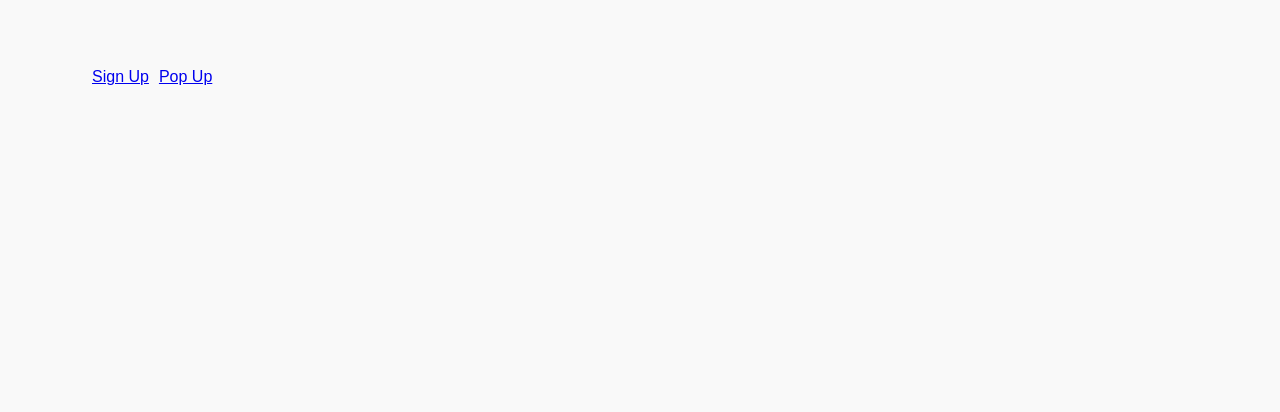
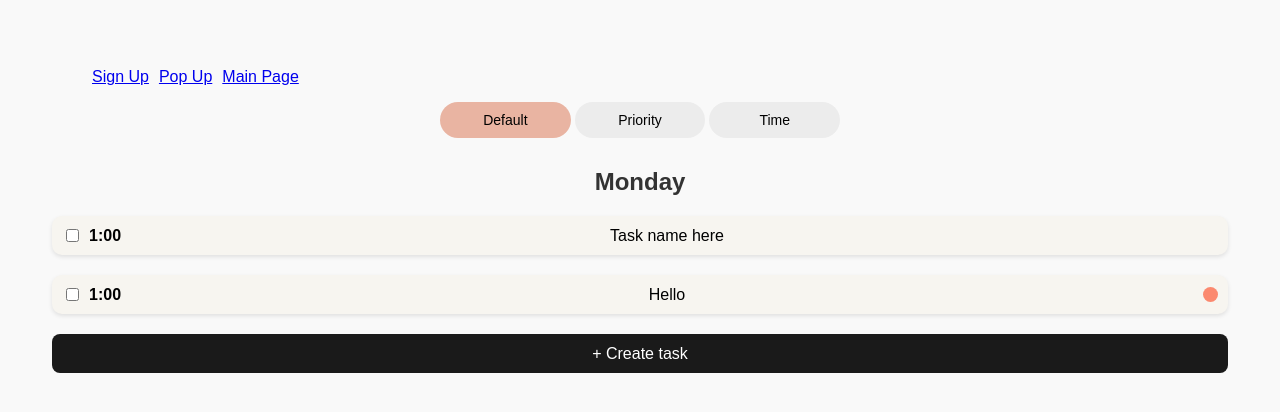
Before and after one commit to wesleynw/todolist-react, a React (Vite) app in the folder frontend/: page /todoList/main_body in a window 1280 px wide. Before the commit this address had no page. Shown: the top 412 px of the page. Built offline with nearby package versions, Linux system fonts and the light colour scheme.

Commit message:
combining the pages

```diff
--- a/frontend/src/App.jsx
+++ b/frontend/src/App.jsx
@@ -4,7 +4,7 @@ import './App.css'
 import Signup from './signup/Signup.jsx'
 import Popup from './todoList/Popup/Popup.jsx'
 import NavBar from './Components/NavBar'
-import MainBody from './todoList/main_body/main_body.jsx'
+import MainBody from './todoList/main_body/MainBody'
 
 function App() {
   const [count, setCount] = useState(0)
@@ -16,6 +16,7 @@ function App() {
       <Routes>
         <Route path='/signup' element = {<Signup />} />
         <Route path = '/todoList/Popup' element = {<Popup/>} />
+        <Route path = '/todoList/main_body' element = {<MainBody/>} />
       </Routes>
     </>
   )
--- a/frontend/src/Components/Day/day.css
+++ b/frontend/src/Components/Day/day.css
@@ -16,7 +16,7 @@
 }
 
 .btn2 {
-    padding: 10px 11px;
+    padding: 8px 8px;
 }
 .btn:hover, .btn2:hover {
     background-color: #7e9da4;
@@ -31,5 +31,5 @@
 }
 
 .btn2-clicked {
-    padding: 10px 11px;
+    padding: 8px 8px;
 }
--- a/frontend/src/Components/NavBar.jsx
+++ b/frontend/src/Components/NavBar.jsx
@@ -11,6 +11,9 @@ const NavBar = () => {
                 <li>
                     <Link to='/todoList/Popup'>Pop Up</Link>
                 </li>
+                <li>
+                    <Link to='/todoList/main_body'>Main Page</Link>
+                </li>
             </ul>
         </nav>
     );
--- /dev/null
+++ b/frontend/src/Components/Task/Task.jsx
@@ -0,0 +1,17 @@
+import './task.css';
+const Task = (props) => {
+    return (
+        <>
+            <div className="task-list">
+                <div className="task">
+                    <input type="checkbox" />
+                    <span className="task-time">{props.time}</span>
+                    <span className="task-name">{props.name}</span>
+                    <span className={props.priority}></span>
+                </div>
+            </div>
+        </>
+    );
+};
+
+export default Task
--- /dev/null
+++ b/frontend/src/Components/Task/TaskManager.jsx
@@ -0,0 +1,44 @@
+import React, { useState } from 'react';
+import './task.css';
+
+const TaskManager = () => {
+  const [selectedFilter, setSelectedFilter] = useState('Default');
+
+  const handleFilterClick = (filter) => {
+    setSelectedFilter(filter === selectedFilter ? 'Default' : filter);
+    console.log(`Clicked on ${filter}`);
+  };
+
+  const getButtonClassName = (filter) => {
+    return selectedFilter === filter ? 'filter-clicked' : 'filter';
+  };
+
+  return (
+    <>
+      <div className="task-manager">
+        <div className="filter-buttons">
+          <button
+            className={getButtonClassName('Default')}
+            onClick={() => handleFilterClick('Default')}
+          >
+            Default
+          </button>
+          <button
+            className={getButtonClassName('Priority')}
+            onClick={() => handleFilterClick('Priority')}
+          >
+            Priority
+          </button>
+          <button
+            className={getButtonClassName('Time')}
+            onClick={() => handleFilterClick('Time')}
+          >
+            Time
+          </button>
+        </div>
+      </div>
+    </>
+  );
+};
+
+export default TaskManager;
--- /dev/null
+++ b/frontend/src/Components/Task/task.css
@@ -0,0 +1,111 @@
+body {
+    font-family: Arial, sans-serif;
+    background-color: #f9f9f9;
+    margin: 0;
+    padding: 20px;
+  }
+
+  .task-manager {
+    width: 100%;
+    max-width: 400px;
+    margin: auto;
+  }
+
+  .filter-buttons {
+    display: flex;
+    justify-content: space-around;
+    margin-bottom: 20px;
+    gap: 4px;
+  }
+
+  .filter {
+    background-color: #ECECEC;
+    color: black;
+    border: none;
+    padding: 10px 20px;
+    border-radius: 20px;
+    cursor: pointer;
+    font-size: 14px;
+  }
+
+  .filter-clicked {
+    background-color: #E9B4A2;
+    color: black;
+    border: none;
+    padding: 10px 20px;
+    border-radius: 20px;
+    cursor: pointer;
+    font-size: 14px;
+  }
+
+  .filter:hover {
+    background-color: #E9B4A2;
+  }
+  h2 {
+    color: #333;
+    margin-bottom: 20px;
+  }
+
+  .task-list {
+    margin-bottom: 20px;
+  }
+
+  .task {
+    background-color: #F7F5F0;
+    display: flex;
+    align-items: center;
+    padding: 10px;
+    margin-bottom: 10px;
+    border-radius: 10px;
+    box-shadow: 0 2px 4px rgba(0,0,0,0.1);
+  }
+
+  .task input[type="checkbox"] {
+    margin-right: 10px;
+  }
+
+  .task-time {
+    margin-right: 10px;
+    font-weight: bold;
+  }
+
+  .task-name {
+    flex-grow: 1;
+  }
+
+  .None {
+    width: 15px;
+    height: 15px;
+    border-radius: 50%;
+    background-color: #f7f5f0;
+  }
+
+  .Low {
+    width: 15px;
+    height: 15px;
+    border-radius: 50%;
+    background-color: rgb(221, 173, 120);
+  }
+
+  .Med {
+    width: 15px;
+    height: 15px;
+    border-radius: 50%;
+    background-color: rgb(255, 200, 98);
+  }
+
+  .High {
+    width: 15px;
+    height: 15px;
+    border-radius: 50%;
+    background-color: #fb896f;
+  }
+
+  .create-task-button {
+    background-color: #e7e7e7;
+    border: none;
+    padding: 10px;
+    border-radius: 20px;
+    cursor: pointer;
+    width: 100%;
+  }
--- a/frontend/src/todoList/Popup/Popup.css
+++ b/frontend/src/todoList/Popup/Popup.css
@@ -11,6 +11,12 @@ section {
     border-radius: 10px;
     font-size: 14px;
     font-family: 'Be Vietnam Pro';
+}
+
+#pop-up {
+    position: fixed;
+    top: 20px;
+    right: 20px;
 }
 
 
--- a/frontend/src/todoList/Popup/Popup.jsx
+++ b/frontend/src/todoList/Popup/Popup.jsx
@@ -9,7 +9,7 @@ function Popup() {
   return (
     <>
       <link href='https://fonts.googleapis.com/css?family=Be Vietnam Pro' rel='stylesheet'></link>
-      <section>
+      <section id = "pop-up">
         <div id = "same-line">
         <p>Task Name </p>
         </div>
--- /dev/null
+++ b/frontend/src/todoList/main_body/MainBody.jsx
@@ -0,0 +1,35 @@
+import React, { useState } from 'react';
+import './main_body.css';
+import Task from '../../Components/Task/Task.jsx';
+import Popup from '../Popup/Popup.jsx';
+import TaskManager from '../../Components/Task/TaskManager.jsx';
+
+const MainBody = () => {
+  // State to manage the visibility of the Popup
+  const [isPopupVisible, setPopupVisibility] = useState(false);
+
+  // Function to toggle the Popup visibility
+  const togglePopupVisibility = () => {
+    setPopupVisibility(true);
+  };
+
+  return (
+    <>
+      <TaskManager />
+      <div>
+        <h2>Monday</h2>
+        <Task name="Task name here" time="1:00" priority="None" />
+        <Task name="Hello" time="1:00" priority="High" />
+        <button
+          className="main-body-create-task-button"
+          onClick={togglePopupVisibility}
+        >
+          + Create task
+        </button>
+      </div>
+      {isPopupVisible && <Popup />}
+    </>
+  );
+};
+
+export default MainBody;
--- a/frontend/src/todoList/main_body/main_body.jsx
+++ /dev/null
@@ -1,31 +0,0 @@
-import React from 'react';
-import 'main_body.css';
-
-const TaskManager = () => {
-  return (
-    <div className="task-manager">
-      <div className="filter-buttons">
-        <button className="button">Default</button>
-        <button className="button">Priority</button>
-        <button className="button">Time</button>
-      </div>
-
-      <h2>Monday</h2>
-
-      <div className="task-list">
-        {/* Repeat this div for each task */}
-        <div className="task">
-          <input type="checkbox" />
-          <span className="task-time">1:00</span>
-          <span className="task-name">Task Name Here</span>
-          <span className="task-priority"></span>
-        </div>
-        {/* ... */}
-      </div>
-
-      <button className="create-task-button">+ Create task</button>
-    </div>
-  );
-}
-
-export default TaskManager;
```
Also changed, not shown: frontend/src/todoList/main_body/main_body.html (deleted, +0 -36 lines).
